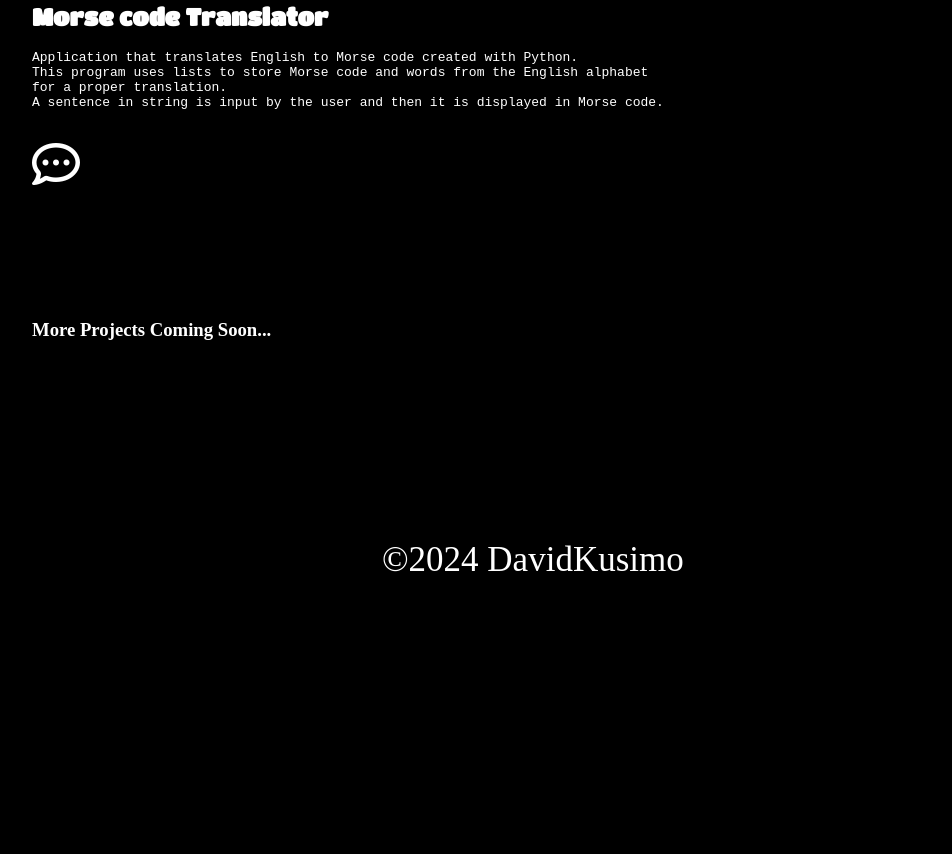
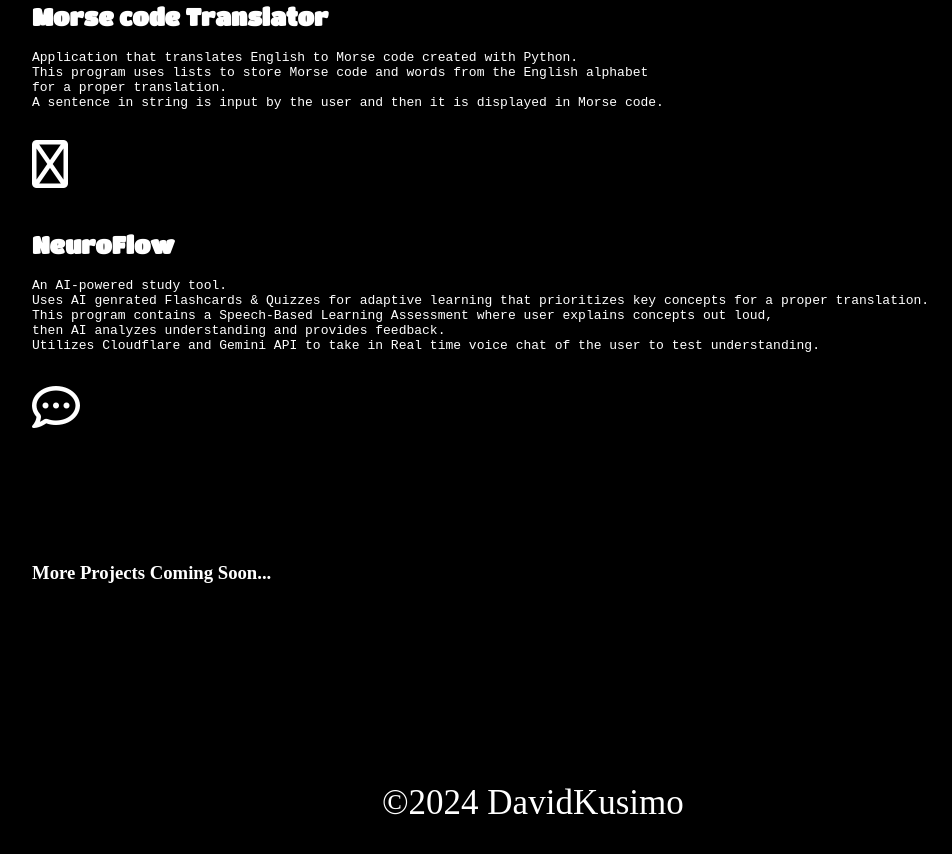
Before and after one commit to davidkusimo/portfolio-website, a plain HTML site: page index.html in a window 1280 px wide. Shown: the part 3187-4041 px from the top of the page, without its empty margins (168-1120 px from the left). Before the commit the page ends 3927 px from the top, so only its background shows below. Drawn offline with Linux system fonts and the light colour scheme; files whose address does not match are found by name.

Commit message:
NeuroFlow update
project update

```diff
--- a/index.html
+++ b/index.html
@@ -186,6 +186,19 @@ A sentence in string is input by the user and then it is displayed in Morse code
     </pre>
     <font size="100px"><a style="text-decoration:none" href = https://github.com/davidkusimo/Morse-Code-Separator-and-Translator.git
         target ="_blank">
+    <i class="fa-regular fa-code" style = "color: white"></i>
+    </a></font>
+    <br>
+    <br>
+    <h2>NeuroFlow</h2>
+    <pre>An AI-powered study tool.
+Uses AI genrated Flashcards & Quizzes for adaptive learning that prioritizes key concepts for a proper translation.
+This program contains a Speech-Based Learning Assessment where user explains concepts out loud,
+then AI analyzes understanding and provides feedback.
+Utilizes Cloudflare and Gemini API to take in Real time voice chat of the user to test understanding.
+    </pre>
+    <font size="100px"><a style="text-decoration:none" href = https://github.com/SonicArray3/NeuroFlow
+        target ="_blank">
     <i class="fa-regular fa-comment-dots" style = "color: white"></i>
     </a></font>
     <br>
```
